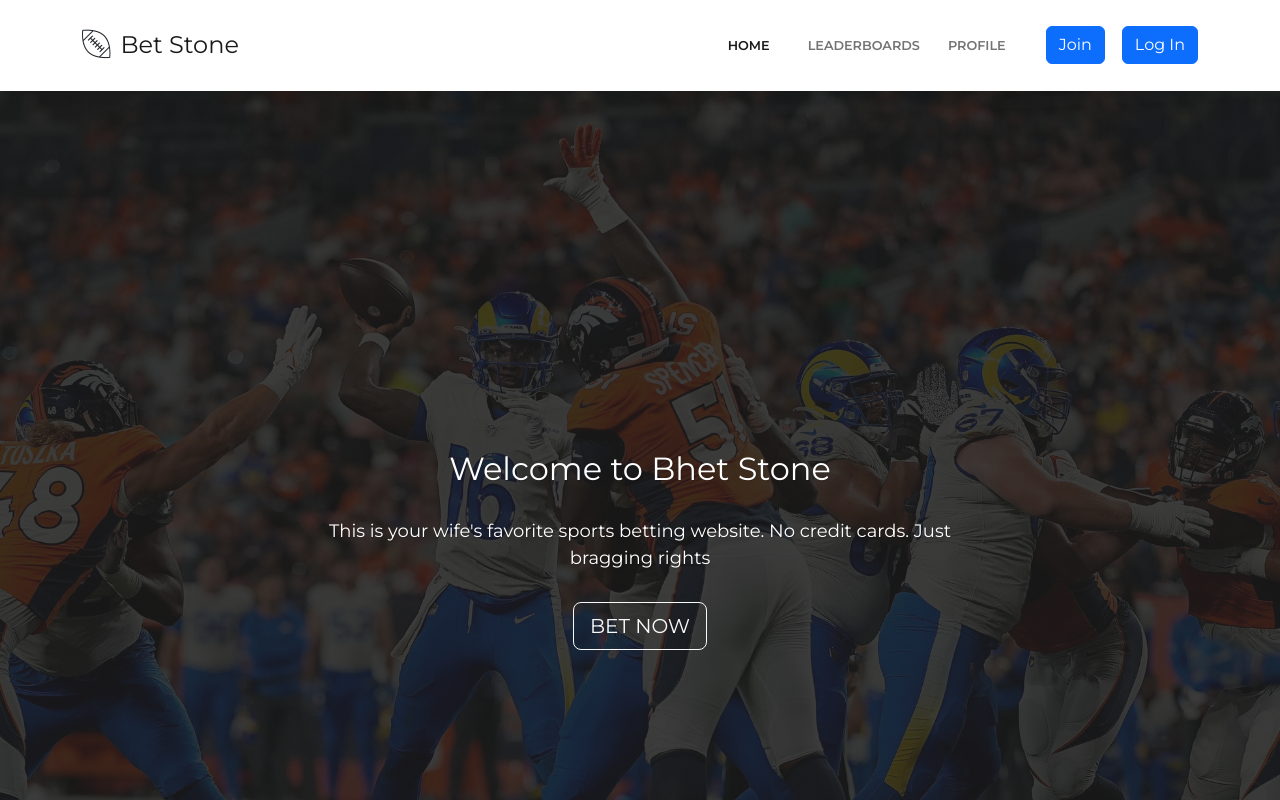
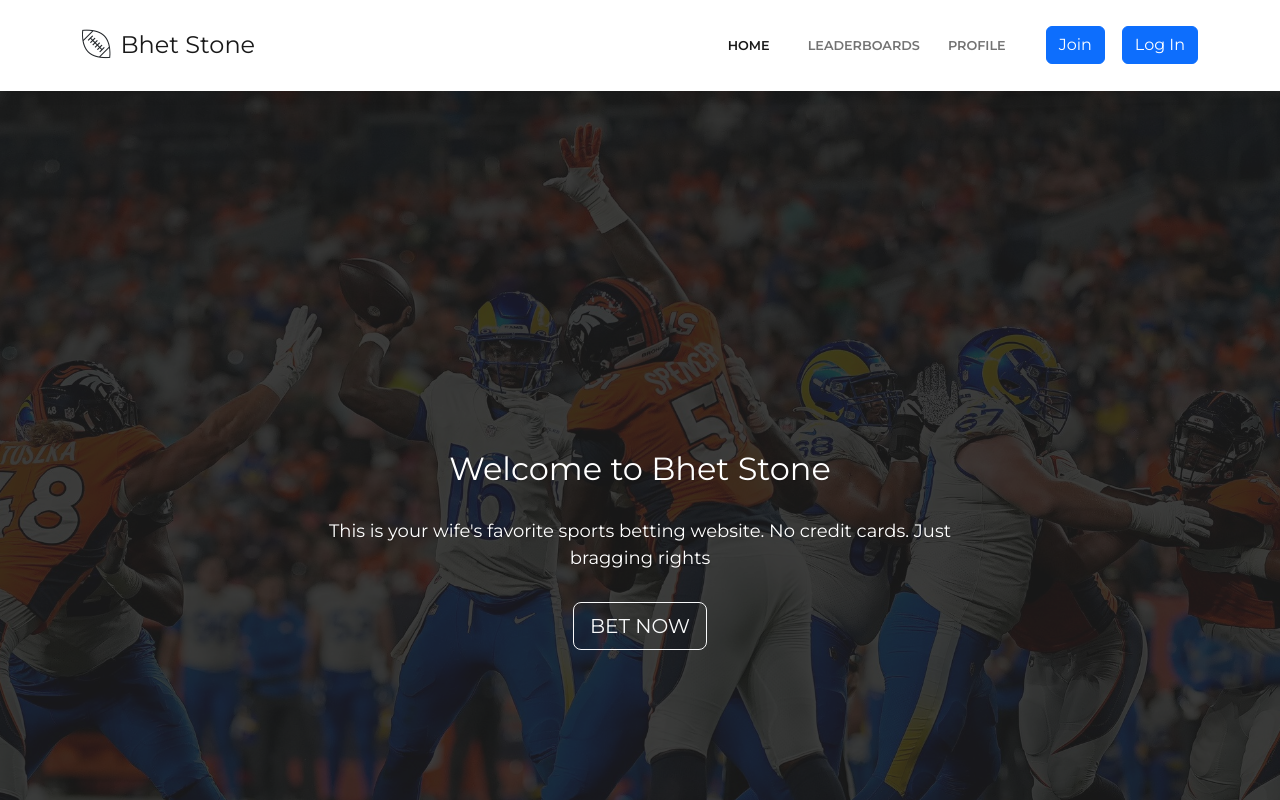
Before and after one commit to Danocide/bussin-betters, a React (Create React App) app in the folder client/: page / in a window 1280 px wide. Shown: the top 800 px of the page. Built offline with nearby package versions, Linux system fonts and the light colour scheme; no server answers; the HTML template or start-up script is replaced by a standard one.

Commit message:
changed Bet to Bhet, added other html elements

```diff
--- a/client/public/index.html
+++ b/client/public/index.html
@@ -4,7 +4,7 @@
 <head>
     <meta charset="utf-8">
     <meta name="viewport" content="width=device-width, initial-scale=1.0, shrink-to-fit=no">
-    <title>Bet Stone</title>
+    <title>Bhet Stone</title>
     <link rel="stylesheet" href="./assets/bootstrap/css/bootstrap.min.css">
     <link rel="stylesheet" href="https://fonts.googleapis.com/css?family=Montserrat:400,400i,700,700i,600,600i&amp;display=swap">
     <link rel="stylesheet" href="https://cdnjs.cloudflare.com/ajax/libs/ionicons/2.0.1/css/ionicons.min.css">
--- a/client/src/components/Navbar.js
+++ b/client/src/components/Navbar.js
@@ -43,7 +43,7 @@ const Navbar = () => {
     <nav className="navbar navbar-light navbar-expand-lg fixed-top bg-white clean-navbar" style={{background: 'var(--bs-accordion-color)', color: 'var(--bs-accordion-active-color)'}}>
       <div className="container">
         <i className="icon ion-ios-americanfootball-outline" style={{paddingRight: '10px', fontSize: '35px'}} />
-        <Link className="navbar-brand logo" to="/">Bet Stone</Link>
+        <Link className="navbar-brand logo" to="/">Bhet Stone</Link>
         <button data-bs-toggle="collapse" className="navbar-toggler" data-bs-target="#navcol-1">
           <span className="visually-hidden">Toggle navigation</span>
           <span className="navbar-toggler-icon" />
--- a/client/src/pages/Home.js
+++ b/client/src/pages/Home.js
@@ -273,7 +273,7 @@ export default class App extends React.Component {
                   <div className="card text-center clean-card"><img className="card-img-top w-100 d-block" src="assets/img/avatars/avatar1.jpg" />
                     <div className="card-body info">
                       <h4 className="card-title">John Smith</h4>
-                      <p className="card-text">Lorem ipsum dolor sit amet, consectetur adipisicing elit.</p>
+                      <p className="card-text">My wife wanted to leave me because of all the money I had been losing to my friends with traditional betting sites I even used up all my daughters college tuition! Thanks to Bhet Stone, now I get partial custody on weekends!</p>
                       <div className="icons"><a href="#"><i className="icon-social-facebook" /></a><a href="#"><i className="icon-social-instagram" /></a><a href="#"><i className="icon-social-twitter" /></a></div>
                     </div>
                   </div>
```
